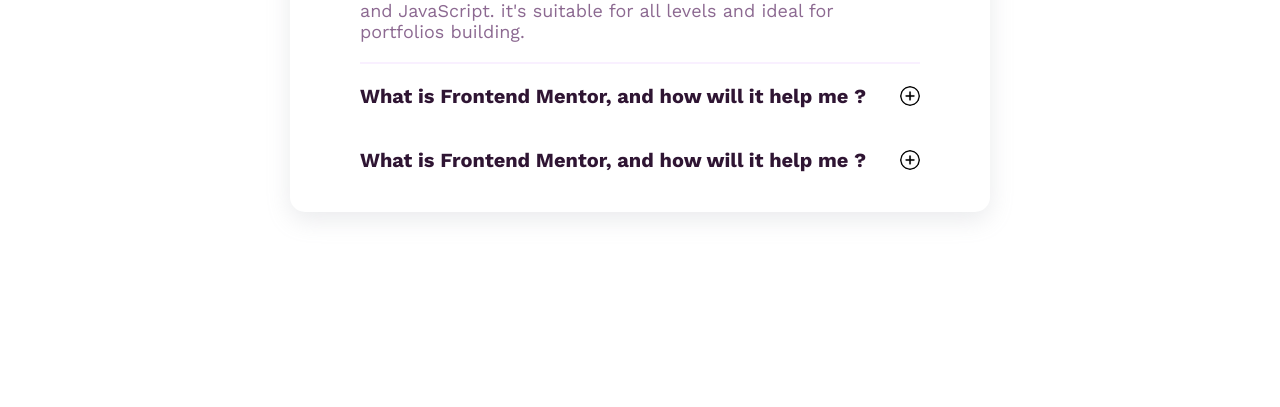
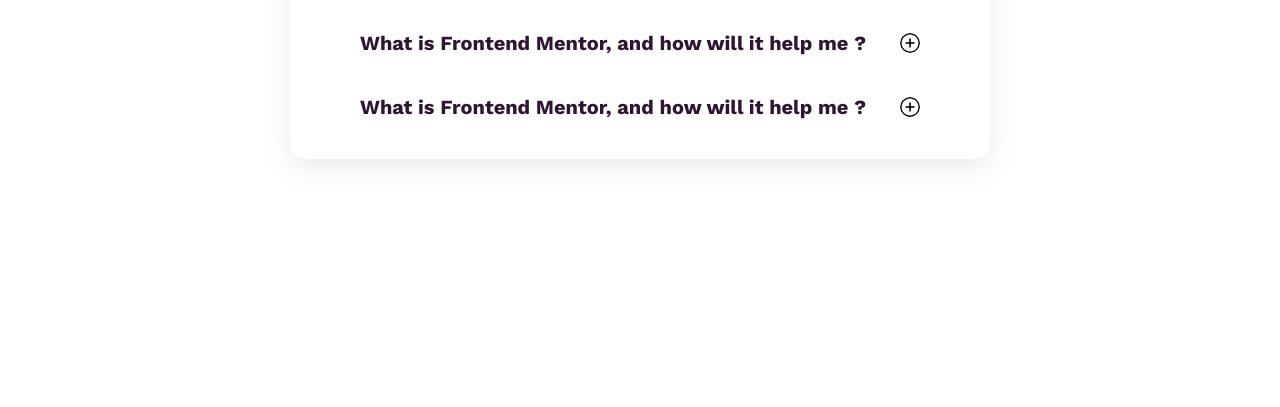
Before and after one commit to abroraxmedov04/frontend-mentor-dropdown-js, a plain HTML site: page index.html in a window 1280 px wide. Shown: the part 393-800 px from the top of the page. Drawn offline with nearby package versions, Linux system fonts and the light colour scheme.

Commit message:
changes in html

```diff
--- a/index.html
+++ b/index.html
@@ -25,7 +25,7 @@
                   </span>
                   <button class="card__btn"></button>
                 </div>
-                <div class="card__body">
+                <div class="card__body hide">
                   <p class="card__paragraph">
                     Frontend Mentor offers realistic coding challenges to help
                     developers improve their frontend skills projects in HTML,
```
